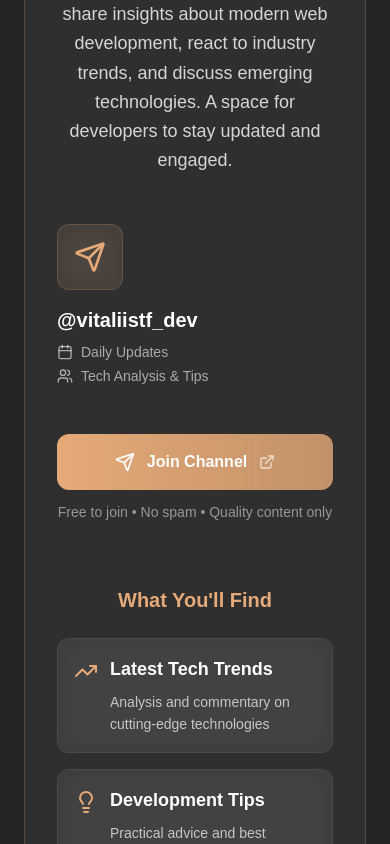
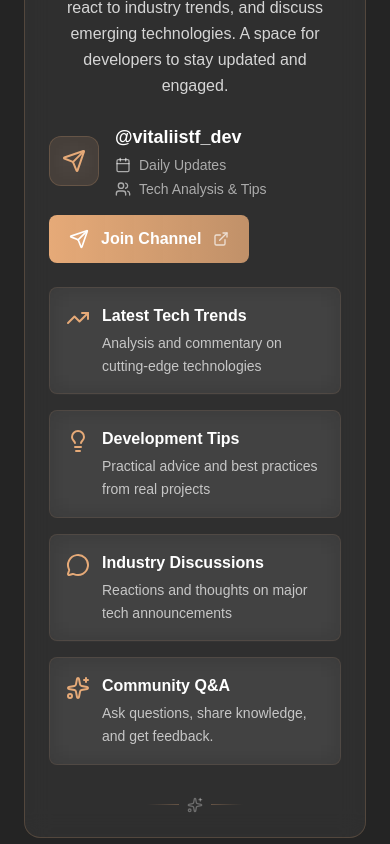
Before and after one commit to Vitaliistf/Vitaliistf.dev, a Next.js app: page / in a window 390 px wide. Shown: the part 5920-6764 px from the top of the page. Built offline with nearby package versions, Linux system fonts and the light colour scheme.

Commit message:
feat: telegram section update

```diff
--- a/src/components/TelegramSection.tsx
+++ b/src/components/TelegramSection.tsx
@@ -56,49 +56,60 @@ const getHighlightIcon = (iconName: string) => {
 const TelegramSection = ({ telegram }: TelegramSectionProps) => {
   const [isHovered, setIsHovered] = useState(false);
 
+  // Ensure the grid fills evenly by adding a tasteful extra block if needed
+  const displayHighlights: TelegramHighlight[] =
+    telegram.highlights.length % 2 === 1
+      ? [
+          ...telegram.highlights,
+          {
+            title: 'Community Q&A',
+            description: 'Ask questions, share knowledge, and get feedback.',
+            icon: 'sparkles',
+          },
+        ]
+      : telegram.highlights;
+
   return (
     <Section id="telegram">
-      <GlassCard className="p-8 md:p-12">
-        <div className="text-center mb-12">
-          <h2 className="text-4xl md:text-5xl font-bold mb-6 bg-gradient-to-r from-[rgb(230,170,120)] to-white bg-clip-text text-transparent">
+      <GlassCard className="p-6 md:p-8">
+        {/* Header */}
+        <div className="text-center mb-6">
+          <h2 className="text-3xl md:text-4xl font-bold mb-3 bg-gradient-to-r from-[rgb(230,170,120)] to-white bg-clip-text text-transparent">
             {telegram.title}
           </h2>
-          <p className="text-lg text-white/80 max-w-3xl mx-auto leading-relaxed">
+          <p className="text-base md:text-lg text-white/80 max-w-2xl mx-auto leading-relaxed">
             {telegram.description}
           </p>
         </div>
 
-        <div className="grid lg:grid-cols-2 gap-8 lg:gap-12 items-center">
-          {/* Left side - Channel info */}
-          <div className="space-y-6">
-            <div className="flex flex-col sm:flex-row sm:items-center space-y-4 sm:space-y-0 sm:space-x-4">
-              <div className="backdrop-blur-md bg-[rgb(230,170,120)]/10 rounded-xl p-4 border border-[rgb(230,170,120)]/20 w-fit">
-                <Send className="w-8 h-8 text-[rgb(230,170,120)]" />
+        {/* Channel row */}
+        <div className="flex flex-col md:flex-row md:items-center md:justify-between gap-4 mb-6">
+          <div className="flex items-center gap-4">
+            <div className="backdrop-blur-md bg-[rgb(230,170,120)]/10 rounded-xl p-3 border border-[rgb(230,170,120)]/20 w-fit">
+              <Send className="w-6 h-6 text-[rgb(230,170,120)]" />
             </div>
-              <div className="flex-1">
-                <h3 className="text-xl sm:text-2xl font-bold text-white">
+            <div>
+              <h3 className="text-lg sm:text-xl font-bold text-white">
                 {telegram.channelName}
               </h3>
-                <div className="flex flex-col sm:flex-row sm:items-center sm:space-x-4 mt-2 space-y-1 sm:space-y-0">
-                  <div className="flex items-center space-x-2 text-sm text-white/60">
+              <div className="flex items-center flex-wrap gap-x-4 gap-y-1 mt-1 text-sm text-white/60">
+                <span className="inline-flex items-center gap-2">
                   <Calendar className="w-4 h-4" />
-                    <span>{telegram.stats.frequency}</span>
-                  </div>
-                  <div className="flex items-center space-x-2 text-sm text-white/60">
+                  {telegram.stats.frequency}
+                </span>
+                <span className="inline-flex items-center gap-2">
                   <Users className="w-4 h-4" />
-                    <span>{telegram.stats.content}</span>
+                  {telegram.stats.content}
+                </span>
               </div>
             </div>
           </div>
-            </div>
-
-            {/* CTA Button */}
-            <div className="pt-6">
+          <div className="md:ml-6">
             <a
               href={telegram.channelUrl}
               target="_blank"
               rel="noopener noreferrer"
-                className="inline-flex items-center justify-center w-full sm:w-auto space-x-3 px-6 sm:px-8 py-4 bg-gradient-to-r from-[rgb(230,170,120)] to-[rgb(230,170,120)]/80 rounded-xl font-semibold text-white hover:from-[rgb(230,170,120)]/90 hover:to-[rgb(230,170,120)]/70 transition-all duration-300 hover:scale-105 hover:shadow-lg group"
+              className="inline-flex items-center justify-center space-x-3 px-5 py-3 bg-gradient-to-r from-[rgb(230,170,120)] to-[rgb(230,170,120)]/80 rounded-lg font-semibold text-white hover:from-[rgb(230,170,120)]/90 hover:to-[rgb(230,170,120)]/70 transition-all duration-300 hover:scale-105 hover:shadow-lg group"
               onMouseEnter={() => setIsHovered(true)}
               onMouseLeave={() => setIsHovered(false)}
             >
@@ -110,32 +121,25 @@ const TelegramSection = ({ telegram }: TelegramSectionProps) => {
               <span>Join Channel</span>
               <ExternalLink className="w-4 h-4 opacity-70" />
             </a>
-              <p className="text-sm text-white/50 mt-3 text-center sm:text-left">
-                Free to join • No spam • Quality content only
-              </p>
           </div>
         </div>
 
-          {/* Right side - Highlights */}
-          <div className="space-y-4 mt-8 lg:mt-0">
-            <h4 className="text-xl font-semibold text-[rgb(230,170,120)] mb-6 text-center lg:text-left">
-              What You&apos;ll Find
-            </h4>
-            {telegram.highlights.map((highlight, index) => (
+        {/* Highlights grid */}
+        <div className="grid sm:grid-cols-2 gap-4">
+          {displayHighlights.map((highlight) => (
             <div
               key={highlight.title}
-                className="backdrop-blur-md bg-white/5 rounded-xl p-4 sm:p-6 border border-[rgb(230,170,120)]/10 hover:border-[rgb(230,170,120)]/30 transition-all duration-500 hover:scale-[1.02] group"
-                style={{ animationDelay: `${index * 150}ms` }}
+              className="backdrop-blur-md bg-white/5 rounded-lg p-4 border border-[rgb(230,170,120)]/10 hover:border-[rgb(230,170,120)]/30 transition-colors duration-300 group"
             >
-                <div className="flex items-start space-x-3 sm:space-x-4">
-                  <div className="text-[rgb(230,170,120)] mt-1 group-hover:scale-110 transition-transform duration-300 flex-shrink-0">
+              <div className="flex items-start gap-3">
+                <div className="text-[rgb(230,170,120)] mt-0.5 group-hover:scale-110 transition-transform duration-300 flex-shrink-0">
                   {getHighlightIcon(highlight.icon)}
                 </div>
                 <div className="flex-1">
-                    <h5 className="text-lg font-semibold text-white mb-2">
+                  <h5 className="text-base font-semibold text-white mb-1">
                     {highlight.title}
                   </h5>
-                    <p className="text-white/70 leading-relaxed text-sm sm:text-base">
+                  <p className="text-white/70 leading-relaxed text-sm">
                     {highlight.description}
                   </p>
                 </div>
@@ -143,10 +147,9 @@ const TelegramSection = ({ telegram }: TelegramSectionProps) => {
             </div>
           ))}
         </div>
-        </div>
 
         {/* Bottom decorative element */}
-        <div className="mt-12 flex justify-center">
+        <div className="mt-8 flex justify-center">
           <div className="flex items-center space-x-2 text-white/30">
             <div className="w-8 h-[1px] bg-gradient-to-r from-transparent to-[rgb(230,170,120)]/30"></div>
             <Sparkles className="w-4 h-4" />
```
Lines whose indentation alone changed are shown as unchanged.
